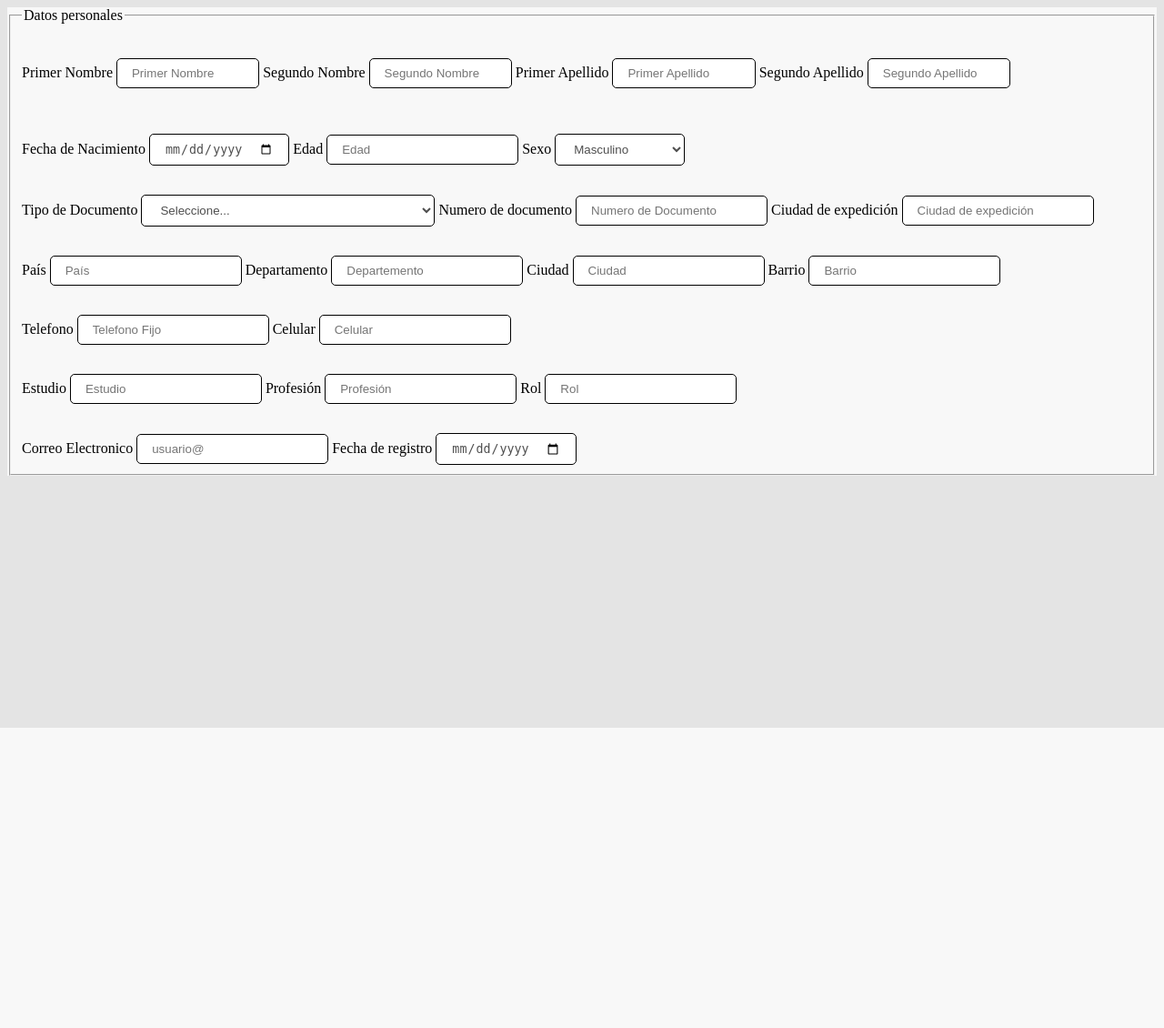
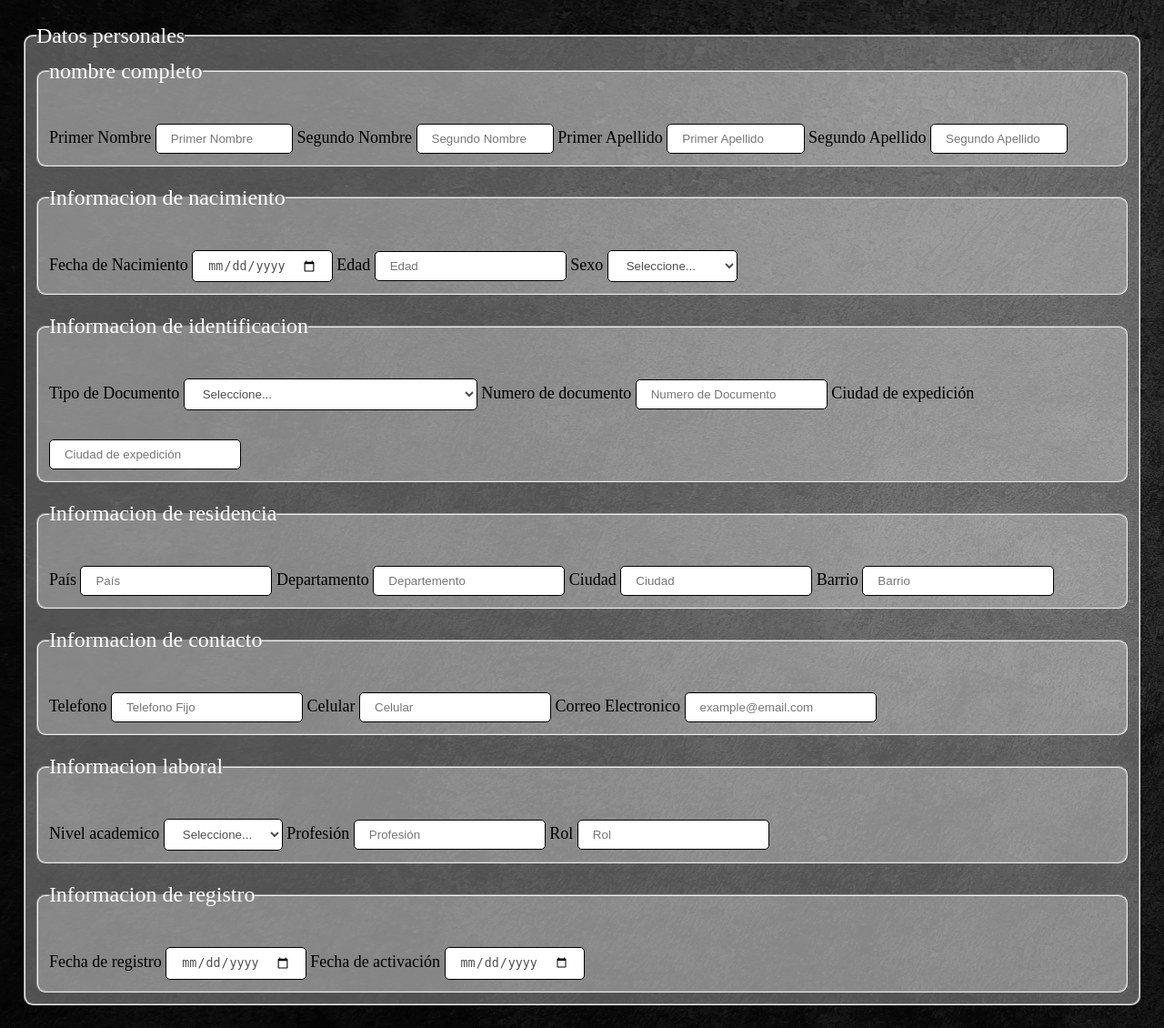
Before and after one commit to YerinRios/Proyecto-OIT, a PHP site: page /reg_usuario.html in a window 1280 px wide. Shown: the whole page at 91% size. Before the commit the page ends 800 px from the top, so only its background shows below. Run offline with PHP 8.4, Linux system fonts and the light colour scheme.

Commit message:
reg_usuario.html modificado y organizado en divs, styles 2 modificado(fondo parecido al de login)

```diff
--- a/login/css/styles.css
+++ b/login/css/styles.css
@@ -5,7 +5,6 @@ html {
     background-image: url(../img/fondo\ negro.jpg);
     background-repeat: no-repeat;
     background-size: cover;
-
     height: 100%;
 
 
--- a/login/css/styles2.css
+++ b/login/css/styles2.css
@@ -1,11 +1,41 @@
+*{
+    margin: 0px;
+    padding: 0px;
+}
 body{
+    display: flex;
+    align-items: center;
+    background-image: url(../img/fondo\ negro.jpg);
+    background-repeat: no-repeat;
+    background-size: cover;
+    height: 100%;
     background-color:rgb(228, 228, 228);
     font-family:'Times New Roman', Times, serif;
-    align-items: center;
+    font-size:large;
+    padding: 2%;
+
 
 }
-.container{
-    background-color:rgb(248, 248, 248);
+fieldset{
+    background-color: rgba(255, 255, 255, 0.3);
+    border-radius: 10px;
+    padding: 1%;
+
+}
+
+legend{
+    font-size: x-large;
+    color: white;
+
+
+
+}
+#container{
+   border: 2px solid black;
+   height: 100%;
+   width: 100%;
+   line-height: 100%;
+
 
 }
 
@@ -28,6 +58,4 @@ body{
     color:rgb(78, 78, 78);
     background-color: rgb(255, 255, 255);
 
-
-
 }
--- a/login/reg_usuario.html
+++ b/login/reg_usuario.html
@@ -10,19 +10,21 @@
 <body>
 
     <form action="form_action">
-        <div class="container">
+        <div >
             <fieldset >
 
                 <legend>Datos personales</legend>
 
-                <div >
+                <fieldset>
+                    <legend>nombre completo</legend>
+                 <div > <!-- nombre completo(primera linea)-->
 
                     <label for="first_Name">Primer Nombre</label>
                     <input  class="names" type="text" name="first_Name" id="first_Name" placeholder="Primer Nombre"
                     minlength="3" maxlength="45" required>
 
                     <label for="second_name">Segundo Nombre</label>
-                    <input class="names"type="text" name="two_name" id="two_name" placeholder="Segundo Nombre"
+                    <input class="names"type="text" name="second_name" id="second_name" placeholder="Segundo Nombre"
                     minlength="3" maxlength="45" required>
 
                     <label for="first_surname">Primer Apellido</label>
@@ -34,8 +36,12 @@
                     minlength="3" maxlength="40" required>
 
                  </div>
+                </fieldset>
+                <br>
 
-                <br>
+                <fieldset>
+                    <legend>Informacion de nacimiento</legend>
+                <div > <!-- Informacion de nacimiento (segunda linea)-->
 
                     <label for="date_of_birth">Fecha de Nacimiento</label>
                     <input class="input" type="date" name="date_of_birth" id="date_of_birth" required>
@@ -45,13 +51,18 @@
 
                     <label for="sex">Sexo</label>
                     <select class="input" name="sex" id="sex" required >
+                        <option disabled selected>Seleccione...</option>
                         <option value="M">Masculino</option>
                         <option value="F">Femenino</option>
                         <option value="NI">No Identificado</option>
                     </select>
-
+                </div>
+                </fieldset>
                 <br>
 
+                <fieldset>
+                    <legend>Informacion de identificacion </legend>
+                <div > <!-- informacion de identificacion (tercera linea)-->
                     <label for="document_type">Tipo de Documento</label>
                         <select class="input" name="document_type" id="document_type" required>
                         <option disabled selected>Seleccione...</option>
@@ -72,8 +83,13 @@
                     <input class="input" type="text" name="expedition_city" id="expedition_city" placeholder="Ciudad de expedición"
                     minlength="7" maxlength="40" required>
 
+                </div>
+                </fieldset>
+                <br>
 
-                <br>
+                <fieldset>
+                    <legend>Informacion de residencia</legend>
+                <div > <!-- informacion de residencia (cuarta linea)-->
 
                     <label for="country">País</label>
                     <input class="input" type="text" name="country" id="country" placeholder="País"
@@ -90,22 +106,43 @@
                     <label for="neighborhood">Barrio</label>
                     <input class="input" type="text" name="neighborhood" id="neighborhood" placeholder="Barrio"
                     minlength="5" maxlength="40" required>
-
+                </div>
+                </fieldset>
                 <br>
 
+                <fieldset>
+                    <legend>Informacion de contacto </legend>
+                <div > <!-- informacion de contacto (quinta linea)-->
                     <label for="phone">Telefono</label>
-                <input class="input" type="number" name="phone" id="phone" placeholder="Telefono Fijo"
-                minlength="5" maxlength="8" required>
+                    <input class="input" type="tel" name="phone" id="phone" placeholder="Telefono Fijo"
+                    minlength="5" maxlength="10" required>
 
                     <label for="cell_phone">Celular</label>
-                <input class="input" type="number" name="cell_phone" id="cell_phone" placeholder="Celular"
+                    <input class="input" type="tel" name="cell_phone" id="cell_phone" placeholder="Celular"
                     minlength="8" maxlength="20" required>
 
+                    <label for="email">Correo Electronico</label>
+                    <input class="input" type="email" name="email" id="email" placeholder="example@email.com"
+                    minlength="15" maxlength="40" required>
+                </div>
+                </fieldset>
                 <br>
 
-                <label for="study">Estudio</label>
-                <input class="input" type="text" name="study" id="study" placeholder="Estudio"
-                minlength="5" maxlength="40" required>
+                <fieldset>
+                    <legend>Informacion laboral</legend>
+                <div > <!-- informacion laboral (sexta linea)-->
+                    <label for="academic_level">Nivel academico</label>
+                    <select class="input" name="academic_level" id="academic_level" required>
+                        <option disabled selected>Seleccione...</option>
+                        <option value="Preescolar">Preescolar</option>
+                        <option value="Primaria">Primaria</option>
+                        <option value="Secundaria">Secundaria</option>
+                        <option value="Bachillerato">Bachillerato</option>
+                        <option value="pregrado">Pregrado</option>
+                        <option value="postgrado">Postgrado</option>
+                        <option value="Maestria">Maestría</option>
+                        <option value="Doctorado">Doctorado</option>
+                        </select>
 
                     <label for="profession">Profesión</label>
                     <input class="input" type="text" name="profession" id="profession" placeholder="Profesión"
@@ -114,16 +151,20 @@
                     <label for="role">Rol</label>
                     <input class="input" type="text" name="role" id="role" placeholder="Rol"
                     minlength="5" maxlength="40" required>
-
+                </div>
+                </fieldset>
                 <br>
 
-                <label for="email">Correo Electronico</label>
-                <input class="input" type="email" name="email" id="email" placeholder="usuario@"
-                minlength="15" maxlength="40" required>
+                <fieldset>
+                    <legend>Informacion de registro</legend>
+                <div > <!-- informacion de registro (septima linea)-->
+                <label for="registration_date">Fecha de registro</label>
+                <input class="input" type="date" name="registration_date" id="registration_date">
 
-                <label for="registration_date">Fecha de registro</label>
-                <input class="input" type="date" name="registration_date" id="registration_date" placeholder="Fecha">
-
+                <label for="activation_date">Fecha de activación</label>
+                <input class="input" type="date" name="activation_date" id="activation_date" >
+                </div>
+                </fieldset>
 
             </fieldset>
 
```
Lines whose indentation alone changed are shown as unchanged.
